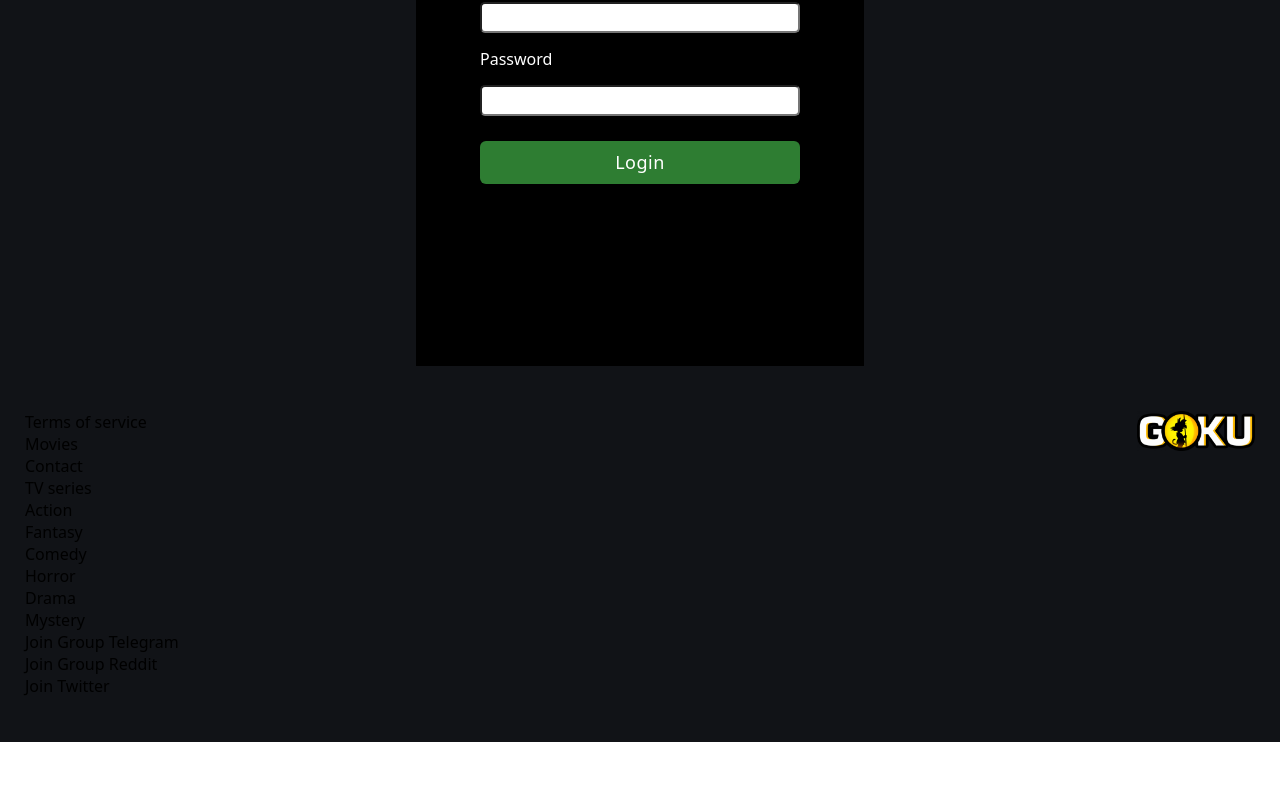
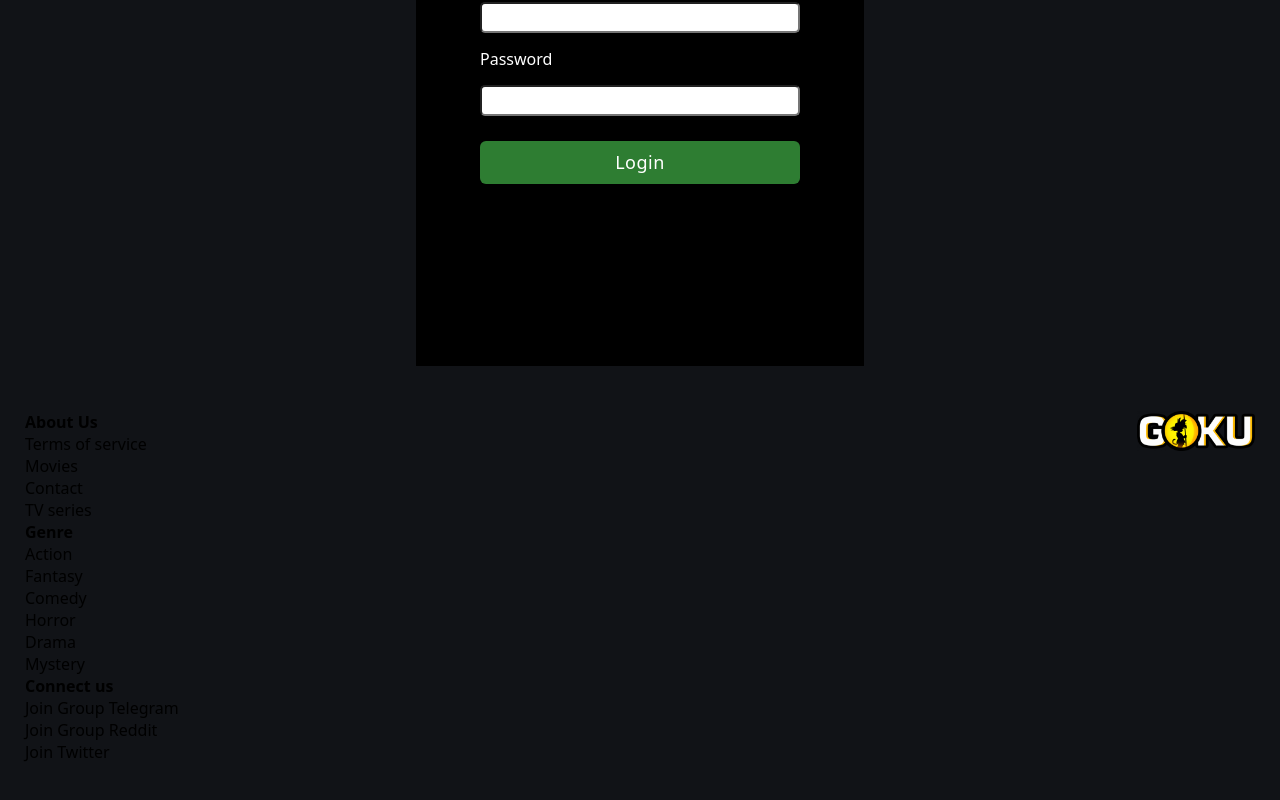
Before and after one commit to RiyazShaik-158/movies_searching, a React (Create React App) app: page /login in a window 1280 px wide. Shown: the part 354-1154 px from the top of the page. Before the commit the page ends 1096 px from the top, so only its background shows below. Built offline with nearby package versions, Linux system fonts and the light colour scheme.

Commit message:
footerDesigning

```diff
--- a/src/components/Footer/Footer.js
+++ b/src/components/Footer/Footer.js
@@ -7,12 +7,18 @@ function Footer() {
       <footer className='Footer_content'>
         <div className='Footer_content_aboutDiv'>
           <div className='Footer_aboutDiv'>
+            <h4>About Us</h4>
+            <div className='subMenu_inFooter'>
               <p>Terms of service</p>
               <p>Movies</p>
               <p>Contact</p>
               <p>TV series</p>
             </div>
+
+          </div>
           <div className='Genre'>
+            <h4>Genre</h4>
+            <div className='subMenu_inFooter'>
               <p>Action</p>
               <p>Fantasy</p>
               <p>Comedy</p>
@@ -20,10 +26,16 @@ function Footer() {
               <p>Drama</p>
               <p>Mystery</p>
             </div>
+
+          </div>
           <div className='Connect us'>
+            <h4>Connect us</h4>
+            <div className='subMenu_inFooter'>
               <div><p>Join Group Telegram</p></div>
               <div><p>Join Group Reddit</p></div>
               <div><p>Join Twitter</p></div>
+            </div>
+
           </div>
         </div>
         <div className='goku_logo_again'>
--- a/src/components/Navbar/Navbar.js
+++ b/src/components/Navbar/Navbar.js
@@ -27,9 +27,9 @@ function Navbar({searchText,setSearchText}) {
           <div className='searchNewDiv'>
             <div className='forSearch'>
               <SearchIcon />
-              <input className='Navbar_searchInput' placeholder='Enter keywords...' value={searchText} onChange={(e) => setSearchText(e.target.value)}/>
+              <input autoFocus className='Navbar_searchInput' placeholder='Enter keywords...' value={searchText} onChange={(e) => setSearchText(e.target.value)}/>
             </div>
-            <HighlightOffIcon onClick={handleSearchClose} />
+            <HighlightOffIcon onClick={handleSearchClose} className='closeButton_search'/>
           </div>
         </div>
         :
--- a/src/components/Navbar/navbar.scss
+++ b/src/components/Navbar/navbar.scss
@@ -15,6 +15,9 @@
         .forSearch{
             display: flex;
             gap: 20px;
+        }
+        .closeButton_search{
+            cursor: pointer;
         }
 
     }
```
Lines whose indentation alone changed are shown as unchanged.
